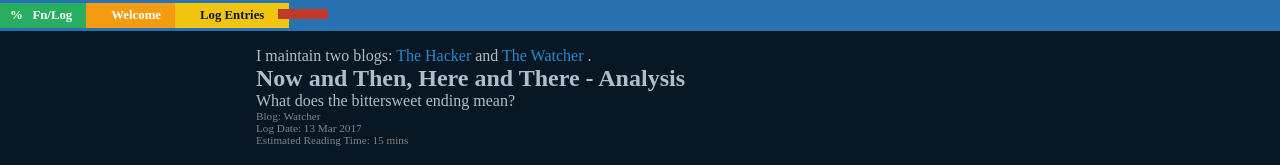
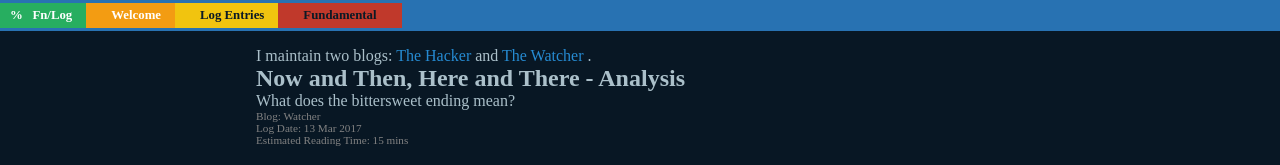
Before and after one commit to FrancisMurillo/FrancisMurillo.github.io, a Jekyll site: the page built from index.html, in a window 1280 px wide. Shown: the top 165 px of the page. Built offline with Jekyll 4.4.1, drawn with Linux system fonts in a browser that asks for light colours; the list of posts is cut into pages by our own code.

Commit message:
Fix header

```diff
--- a/_includes/header.html
+++ b/_includes/header.html
@@ -50,7 +50,7 @@
             {% elsif page.category %}
             {{ page.category | first | capitalize }}
             {% else %}
-            {{ site.major-mode }}
+            {{ site.major_mode }}
             {% endif %}
         </li>
 
```
